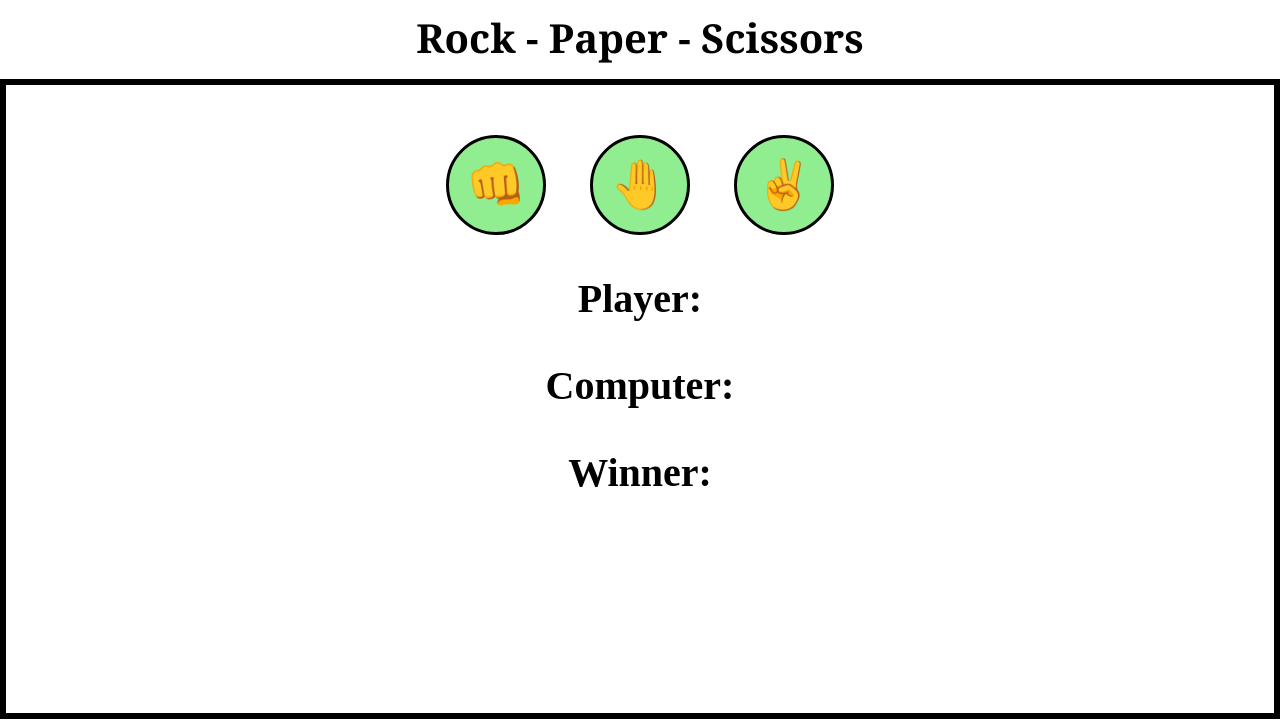
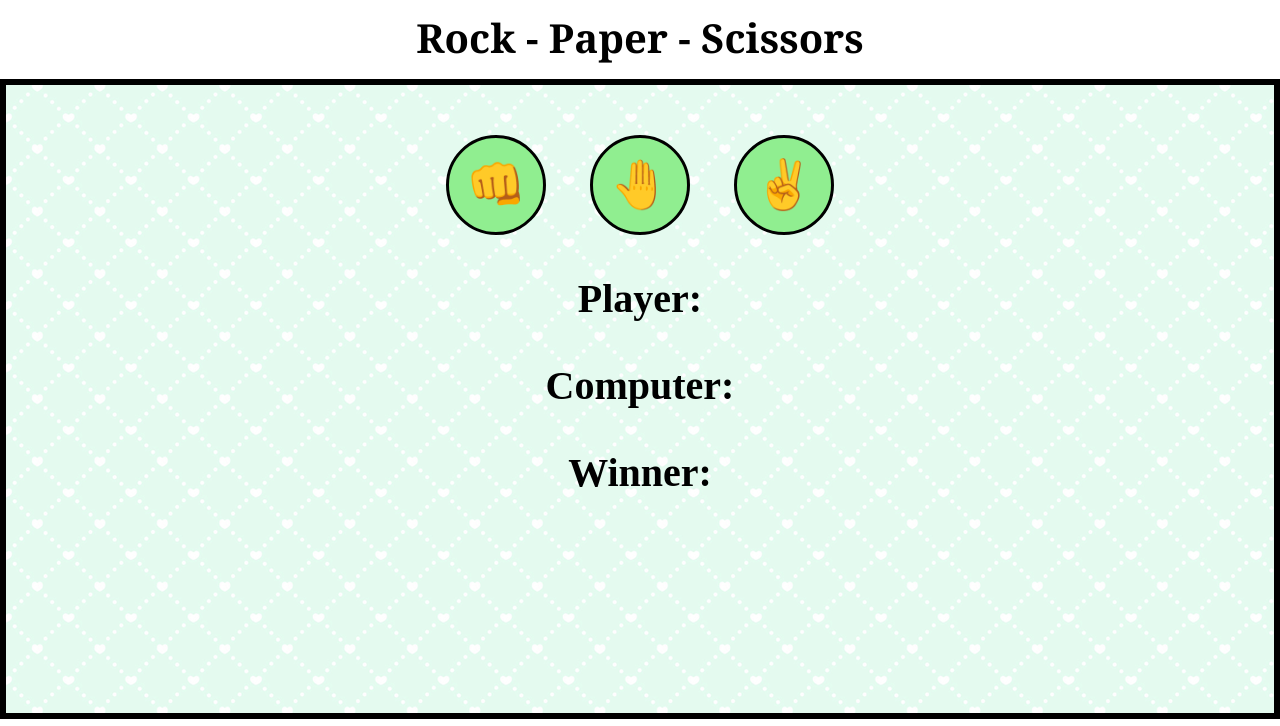
Before and after one commit to alxu31/games, a plain HTML site: page rps/index.html in a window 1280 px wide. Shown: the top 726 px of the page. Drawn offline with Linux system fonts and the light colour scheme.

Commit message:
fixed backdrop

```diff
--- a/rps/style.css
+++ b/rps/style.css
@@ -20,7 +20,7 @@ h1 {
 
 #backdrop {
     display: block;
-    background: url("/games/backgrounds/green.png");
+    background: url("/games/backgrounds/green1.png");
     border: 6px solid black;
     height: 80%;
 }
```
